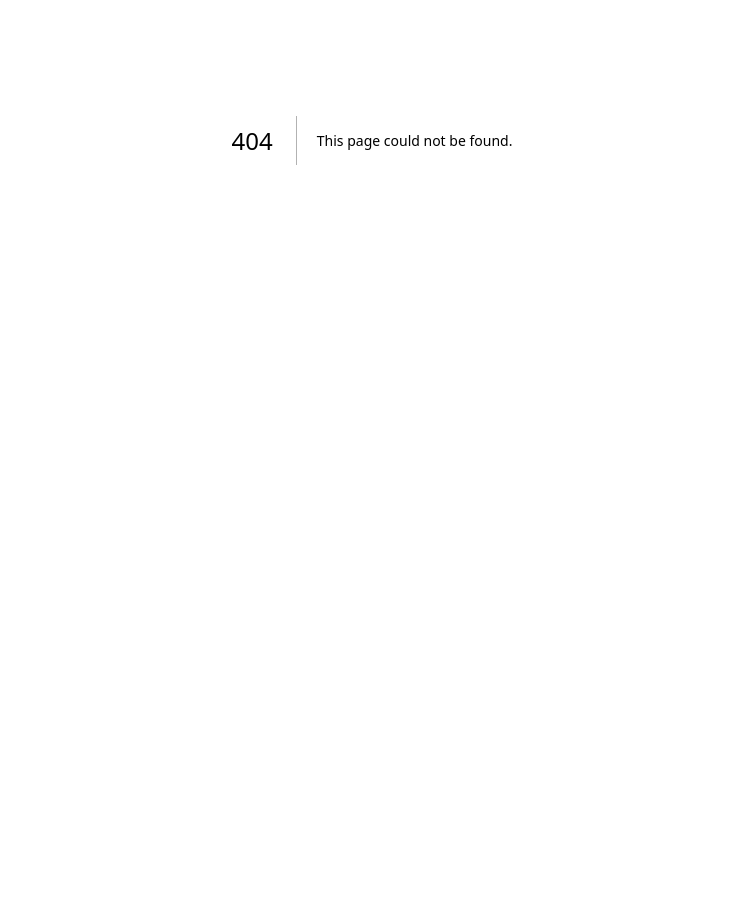
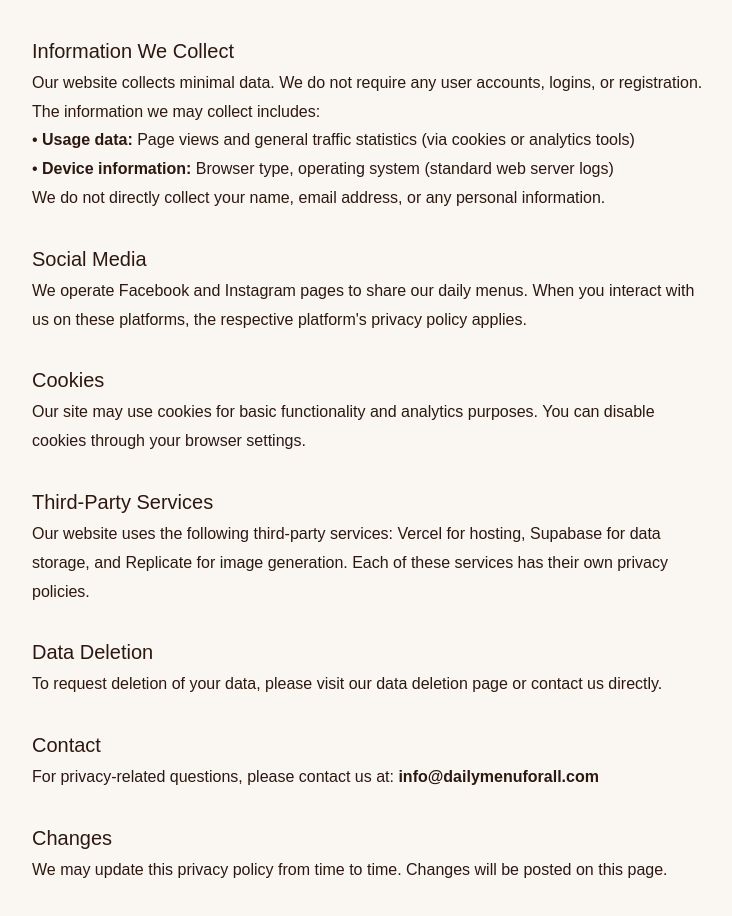
Before and after one commit to cnaysolutions/dailymenuforall, a Next.js app: page /privacy in a window 1280 px wide. Before the commit this address had no page. Shown: the part 260-1176 px from the top of the page, without its empty margins (268-1000 px from the left). Before the commit the page ends 800 px from the top, so only its background shows below. Built offline with nearby package versions, Linux system fonts and the light colour scheme; a web font is replaced by a local one.

Commit message:
Add privacy policy and data deletion pages

```diff
--- /dev/null
+++ b/app/data-deletion/page.tsx
@@ -0,0 +1,59 @@
+export const dynamic = "force-dynamic";
+
+import { headers } from "next/headers";
+
+function getLang(host: string): "tr" | "en" {
+  return host.toLowerCase().includes("gunlukmenu") ? "tr" : "en";
+}
+
+export default async function DataDeletion() {
+  const headersList = await headers();
+  const host = headersList.get("host") || "";
+  const lang = getLang(host);
+
+  if (lang === "tr") {
+    return (
+      <main style={{ maxWidth: 720, margin: "0 auto", padding: "40px 20px", fontFamily: "sans-serif", lineHeight: 1.8, color: "#2c1810" }}>
+        <h1 style={{ fontSize: 28, marginBottom: 24 }}>Veri Silme Talebi</h1>
+
+        <h2 style={{ fontSize: 20, marginTop: 28 }}>Veri Silme Politikamız</h2>
+        <p>Günlük Menü (gunlukmenu.com) kullanıcılardan kişisel veri toplamaz veya saklamaz. Web sitemiz kullanıcı hesabı, giriş veya kayıt gerektirmez.</p>
+
+        <h2 style={{ fontSize: 20, marginTop: 28 }}>Facebook / Instagram Verileri</h2>
+        <p>Facebook veya Instagram üzerinden hizmetimizle etkileşimde bulunduysanız ve verilerinizin silinmesini istiyorsanız:</p>
+        <p>1. Doğrudan Facebook/Instagram ayarlarınızdan uygulama erişimini kaldırabilirsiniz</p>
+        <p>2. Veya bize e-posta gönderebilirsiniz: <strong>info@dailymenuforall.com</strong></p>
+        <p>Silme talebinizi 30 gün içinde işleme alacağız.</p>
+
+        <h2 style={{ fontSize: 20, marginTop: 28 }}>İletişim</h2>
+        <p>Veri silme talepleri için: <strong>info@dailymenuforall.com</strong></p>
+        <p>Konu satırına &quot;Veri Silme Talebi&quot; yazınız.</p>
+
+        <h2 style={{ fontSize: 20, marginTop: 28 }}>Onay</h2>
+        <p>Talebinizi aldıktan sonra, silme işleminin tamamlandığını onaylayan bir e-posta göndereceğiz.</p>
+      </main>
+    );
+  }
+
+  return (
+    <main style={{ maxWidth: 720, margin: "0 auto", padding: "40px 20px", fontFamily: "sans-serif", lineHeight: 1.8, color: "#2c1810" }}>
+      <h1 style={{ fontSize: 28, marginBottom: 24 }}>Data Deletion Request</h1>
+
+      <h2 style={{ fontSize: 20, marginTop: 28 }}>Our Data Deletion Policy</h2>
+      <p>Daily Menu (dailymenuforall.com / dailyhalalmenu.com) does not collect or store personal data from users. Our website does not require any user accounts, logins, or registration.</p>
+
+      <h2 style={{ fontSize: 20, marginTop: 28 }}>Facebook / Instagram Data</h2>
+      <p>If you have interacted with our service through Facebook or Instagram and wish to have your data deleted:</p>
+      <p>1. You can remove app access directly from your Facebook/Instagram settings</p>
+      <p>2. Or you can email us at: <strong>info@dailymenuforall.com</strong></p>
+      <p>We will process your deletion request within 30 days.</p>
+
+      <h2 style={{ fontSize: 20, marginTop: 28 }}>Contact</h2>
+      <p>For data deletion requests: <strong>info@dailymenuforall.com</strong></p>
+      <p>Please include &quot;Data Deletion Request&quot; in the subject line.</p>
+
+      <h2 style={{ fontSize: 20, marginTop: 28 }}>Confirmation</h2>
+      <p>After receiving your request, we will send a confirmation email once the deletion is complete.</p>
+    </main>
+  );
+}
--- /dev/null
+++ b/app/privacy/page.tsx
@@ -0,0 +1,83 @@
+export const dynamic = "force-dynamic";
+
+import { headers } from "next/headers";
+
+function getLang(host: string): "tr" | "en" {
+  return host.toLowerCase().includes("gunlukmenu") ? "tr" : "en";
+}
+
+export default async function PrivacyPolicy() {
+  const headersList = await headers();
+  const host = headersList.get("host") || "";
+  const lang = getLang(host);
+
+  if (lang === "tr") {
+    return (
+      <main style={{ maxWidth: 720, margin: "0 auto", padding: "40px 20px", fontFamily: "sans-serif", lineHeight: 1.8, color: "#2c1810" }}>
+        <h1 style={{ fontSize: 28, marginBottom: 24 }}>Gizlilik Politikası</h1>
+        <p><strong>Son güncelleme:</strong> 2 Mart 2026</p>
+
+        <h2 style={{ fontSize: 20, marginTop: 28 }}>Hakkımızda</h2>
+        <p>Günlük Menü (gunlukmenu.com), yapay zeka ile oluşturulan günlük helal menüler sunan bir web sitesidir. Gizliliğinize saygı duyuyoruz ve kişisel verilerinizi korumayı taahhüt ediyoruz.</p>
+
+        <h2 style={{ fontSize: 20, marginTop: 28 }}>Topladığımız Bilgiler</h2>
+        <p>Web sitemiz minimum düzeyde veri toplar. Kullanıcı hesabı, giriş veya kayıt gerektirmez. Topladığımız bilgiler şunlardır:</p>
+        <p>• <strong>Kullanım verileri:</strong> Sayfa görüntülemeleri ve genel trafik istatistikleri (çerezler veya analiz araçları aracılığıyla)</p>
+        <p>• <strong>Cihaz bilgileri:</strong> Tarayıcı türü, işletim sistemi (standart web sunucu günlükleri)</p>
+        <p>Adınız, e-posta adresiniz veya herhangi bir kişisel bilginizi doğrudan toplamıyoruz.</p>
+
+        <h2 style={{ fontSize: 20, marginTop: 28 }}>Sosyal Medya</h2>
+        <p>Facebook ve Instagram sayfalarımızı sosyal medya aracılığıyla yönetiyoruz. Bu platformlarla etkileşimde bulunduğunuzda, ilgili platformun gizlilik politikası geçerlidir.</p>
+
+        <h2 style={{ fontSize: 20, marginTop: 28 }}>Çerezler</h2>
+        <p>Sitemiz temel işlevsellik ve analiz amacıyla çerezler kullanabilir. Tarayıcı ayarlarınızdan çerezleri devre dışı bırakabilirsiniz.</p>
+
+        <h2 style={{ fontSize: 20, marginTop: 28 }}>Üçüncü Taraf Hizmetler</h2>
+        <p>Web sitemiz şu üçüncü taraf hizmetleri kullanır: barındırma için Vercel, veri depolama için Supabase ve görüntü oluşturma için Replicate. Bu hizmetlerin her birinin kendi gizlilik politikaları vardır.</p>
+
+        <h2 style={{ fontSize: 20, marginTop: 28 }}>Veri Silme</h2>
+        <p>Verilerinizin silinmesini talep etmek için lütfen veri silme sayfamızı ziyaret edin veya bizimle iletişime geçin.</p>
+
+        <h2 style={{ fontSize: 20, marginTop: 28 }}>İletişim</h2>
+        <p>Gizlilik ile ilgili sorularınız için lütfen bizimle iletişime geçin: <strong>info@dailymenuforall.com</strong></p>
+
+        <h2 style={{ fontSize: 20, marginTop: 28 }}>Değişiklikler</h2>
+        <p>Bu gizlilik politikasını zaman zaman güncelleyebiliriz. Değişiklikler bu sayfada yayınlanacaktır.</p>
+      </main>
+    );
+  }
+
+  return (
+    <main style={{ maxWidth: 720, margin: "0 auto", padding: "40px 20px", fontFamily: "sans-serif", lineHeight: 1.8, color: "#2c1810" }}>
+      <h1 style={{ fontSize: 28, marginBottom: 24 }}>Privacy Policy</h1>
+      <p><strong>Last updated:</strong> March 2, 2026</p>
+
+      <h2 style={{ fontSize: 20, marginTop: 28 }}>About Us</h2>
+      <p>Daily Menu (dailymenuforall.com / dailyhalalmenu.com) is a website that provides AI-generated daily halal menus. We respect your privacy and are committed to protecting your personal data.</p>
+
+      <h2 style={{ fontSize: 20, marginTop: 28 }}>Information We Collect</h2>
+      <p>Our website collects minimal data. We do not require any user accounts, logins, or registration. The information we may collect includes:</p>
+      <p>• <strong>Usage data:</strong> Page views and general traffic statistics (via cookies or analytics tools)</p>
+      <p>• <strong>Device information:</strong> Browser type, operating system (standard web server logs)</p>
+      <p>We do not directly collect your name, email address, or any personal information.</p>
+
+      <h2 style={{ fontSize: 20, marginTop: 28 }}>Social Media</h2>
+      <p>We operate Facebook and Instagram pages to share our daily menus. When you interact with us on these platforms, the respective platform&apos;s privacy policy applies.</p>
+
+      <h2 style={{ fontSize: 20, marginTop: 28 }}>Cookies</h2>
+      <p>Our site may use cookies for basic functionality and analytics purposes. You can disable cookies through your browser settings.</p>
+
+      <h2 style={{ fontSize: 20, marginTop: 28 }}>Third-Party Services</h2>
+      <p>Our website uses the following third-party services: Vercel for hosting, Supabase for data storage, and Replicate for image generation. Each of these services has their own privacy policies.</p>
+
+      <h2 style={{ fontSize: 20, marginTop: 28 }}>Data Deletion</h2>
+      <p>To request deletion of your data, please visit our data deletion page or contact us directly.</p>
+
+      <h2 style={{ fontSize: 20, marginTop: 28 }}>Contact</h2>
+      <p>For privacy-related questions, please contact us at: <strong>info@dailymenuforall.com</strong></p>
+
+      <h2 style={{ fontSize: 20, marginTop: 28 }}>Changes</h2>
+      <p>We may update this privacy policy from time to time. Changes will be posted on this page.</p>
+    </main>
+  );
+}
```
